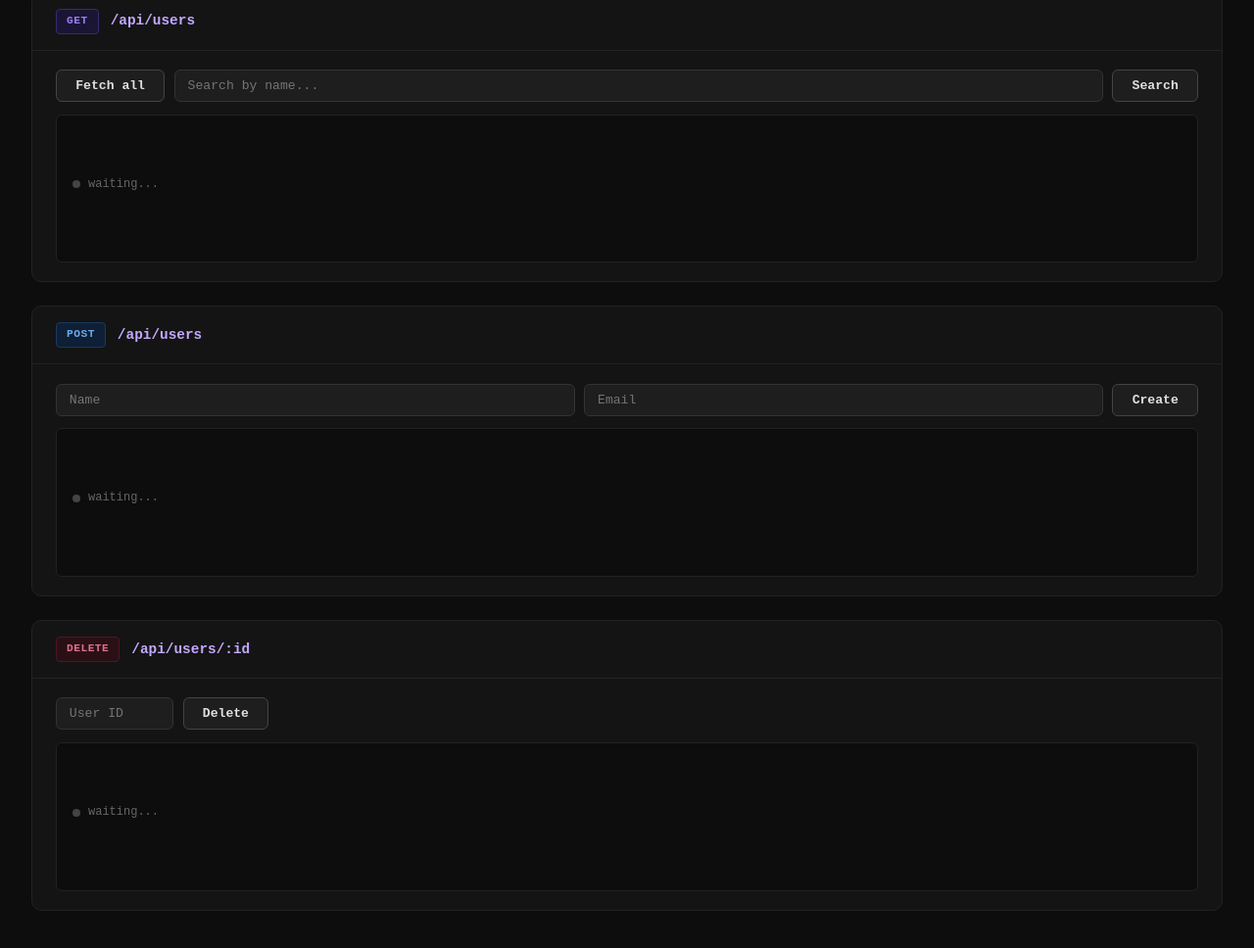
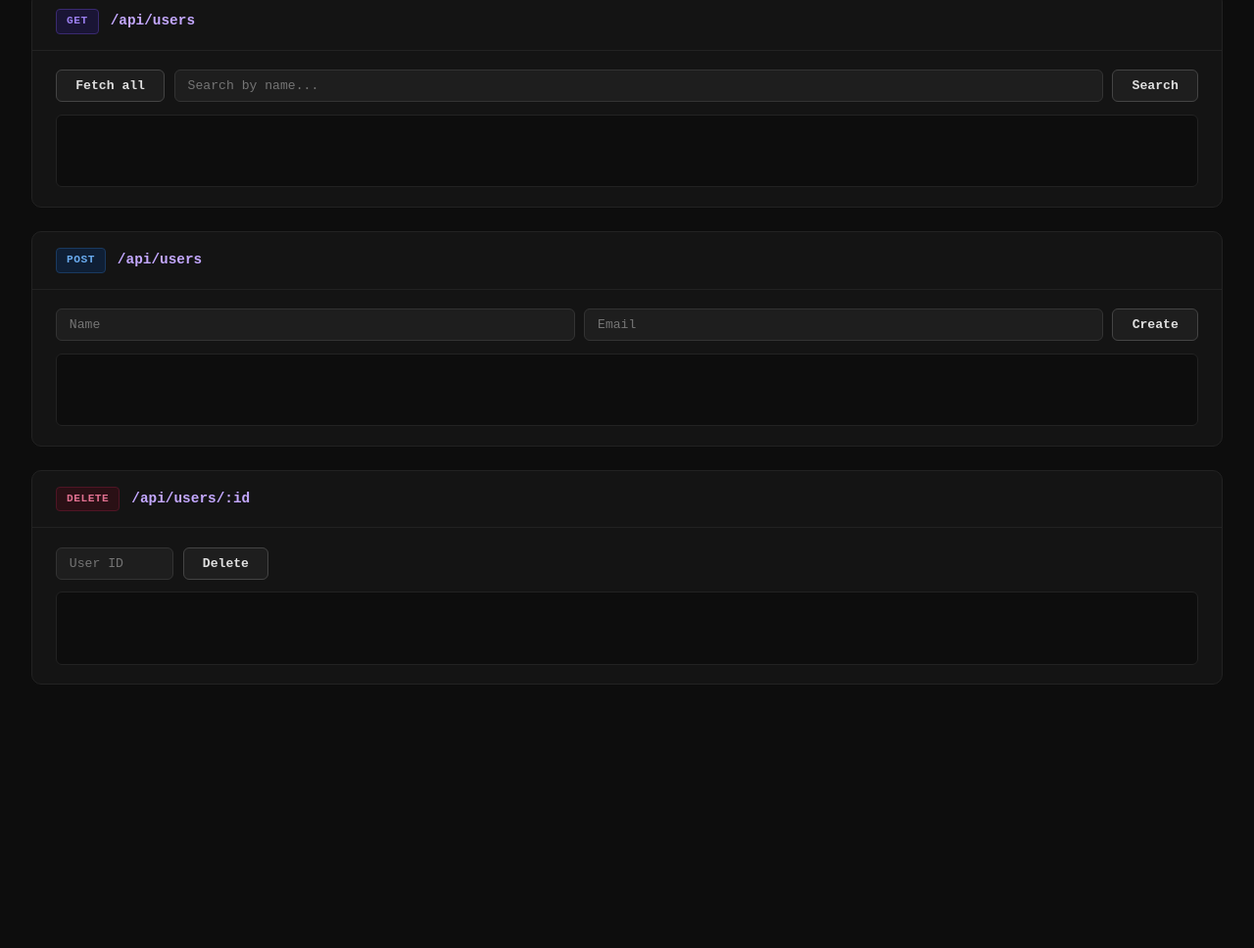
Before and after one commit to TamarReuveny/Netserver-hw1, a plain HTML site: page public/index.html in a window 1280 px wide. Shown: the part 148-1116 px from the top of the page at 98% size. After the commit the page ends 903 px from the top, so only its background shows below. Drawn offline with Linux system fonts and the light colour scheme.

Commit message:
fix: remove initial waiting placeholders from demo panels

```diff
--- a/public/index.html
+++ b/public/index.html
@@ -98,10 +98,6 @@
         <button onclick="searchUsers()">Search</button>
       </div>
       <div class="output" id="out-get">
-        <div class="status-bar">
-          <span class="status-dot wait"></span>
-          <span class="status-text wait">waiting...</span>
-        </div>
       </div>
     </div>
   </div>
@@ -118,10 +114,6 @@
         <button onclick="createUser()">Create</button>
       </div>
       <div class="output" id="out-post">
-        <div class="status-bar">
-          <span class="status-dot wait"></span>
-          <span class="status-text wait">waiting...</span>
-        </div>
       </div>
     </div>
   </div>
@@ -137,10 +129,6 @@
         <button onclick="deleteUser()">Delete</button>
       </div>
       <div class="output" id="out-delete">
-        <div class="status-bar">
-          <span class="status-dot wait"></span>
-          <span class="status-text wait">waiting...</span>
-        </div>
       </div>
     </div>
   </div>
```
